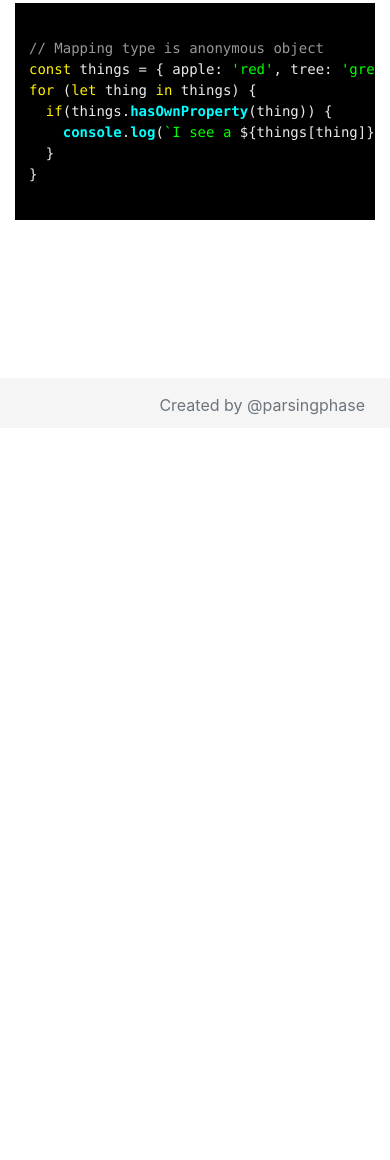
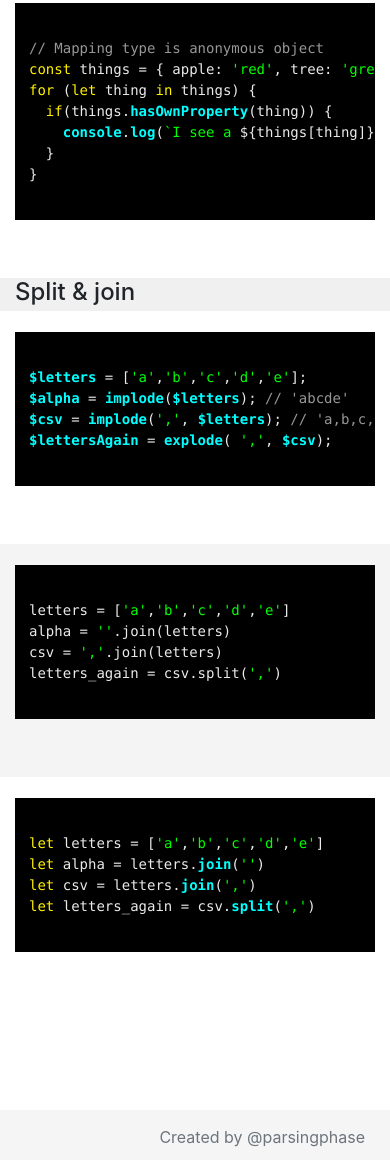
Before and after one commit to parsingphase/rosetta-ppj, a plain HTML site: page index.html in a window 390 px wide. Shown: the part 7812-8972 px from the top of the page. Before the commit the page ends 8240 px from the top, so only its background shows below. Drawn offline with nearby package versions, Linux system fonts and the light colour scheme.

Commit message:
split & join

```diff
--- a/index.html
+++ b/index.html
@@ -127,6 +127,9 @@
                         <a class="dropdown-item" href="#loop-array-index">Loop array by index</a>
                         <a class="dropdown-item" href="#loop-object">Loop map</a>
                     </div>
+                </li>
+                <li class="nav-item">
+                    <a class="nav-link" href="#split-join">Split & join</a>
                 </li>
             </ul>
         </div>
@@ -548,6 +551,42 @@ for (let thing in things) {
 
         </div>
     </div>
+
+    <div class="row" id="split-join">
+        <h2 class="col-sm-12">Split & join</h2>
+        <div class="col-sm-4 block-php">
+            <pre>
+                <code class="php">
+$letters = ['a','b','c','d','e'];
+$alpha = implode($letters); // 'abcde'
+$csv = implode(',', $letters); // 'a,b,c,d,e'
+$lettersAgain = explode( ',', $csv);
+                </code>
+            </pre>
+
+        </div>
+        <div class="col-sm-4 block-python">
+            <pre>
+                <code class="python">
+letters = ['a','b','c','d','e']
+alpha = ''.join(letters)
+csv = ','.join(letters)
+letters_again = csv.split(',')
+                </code>
+            </pre>
+
+        </div>
+        <div class="col-sm-4 block-js">
+            <pre>
+                <code class="javascript">
+let letters = ['a','b','c','d','e']
+let alpha = letters.join('')
+let csv = letters.join(',')
+let letters_again = csv.split(',')
+                </code>
+            </pre>
+        </div>
+    </div>
 </div>
 
 <footer class="footer">
```
